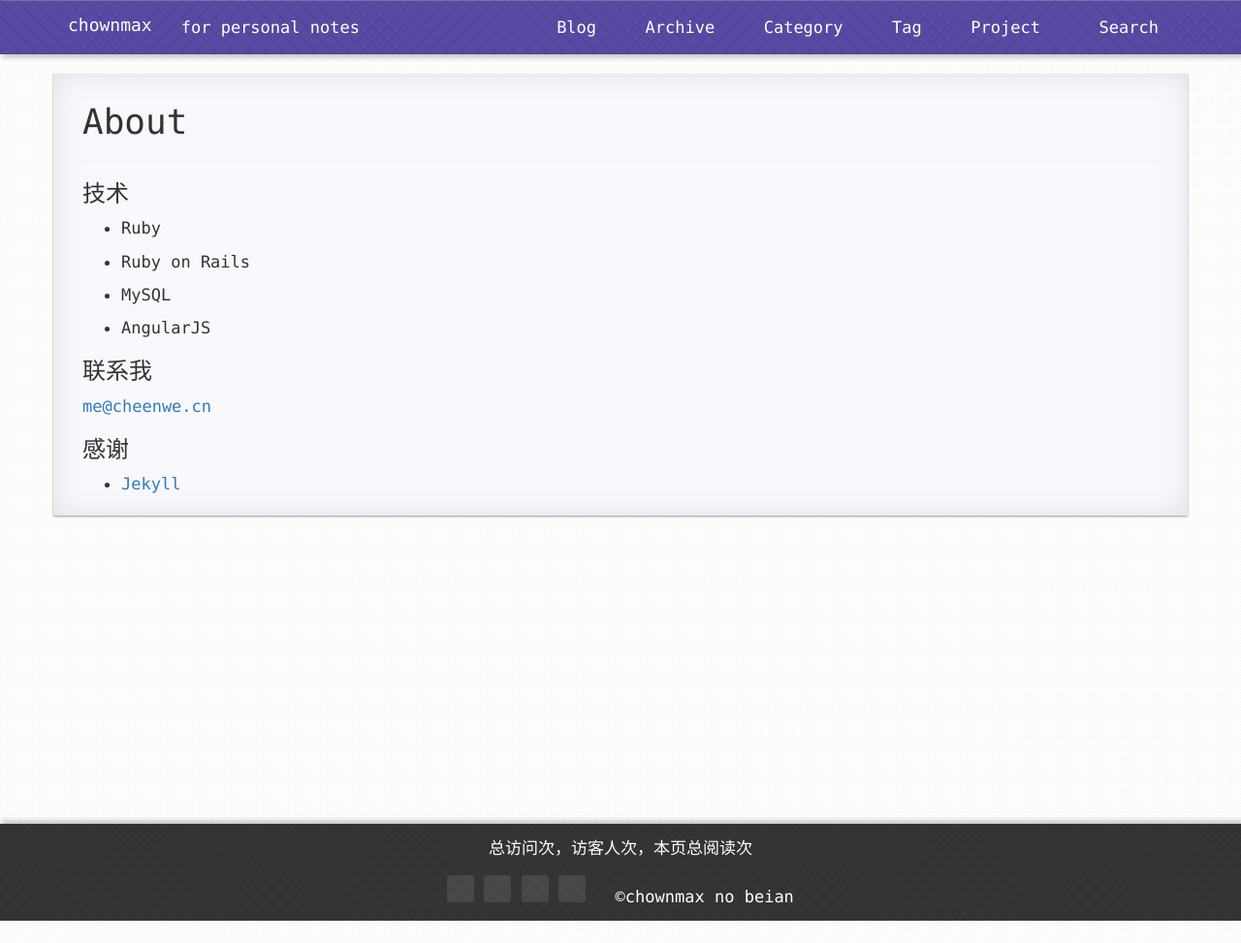
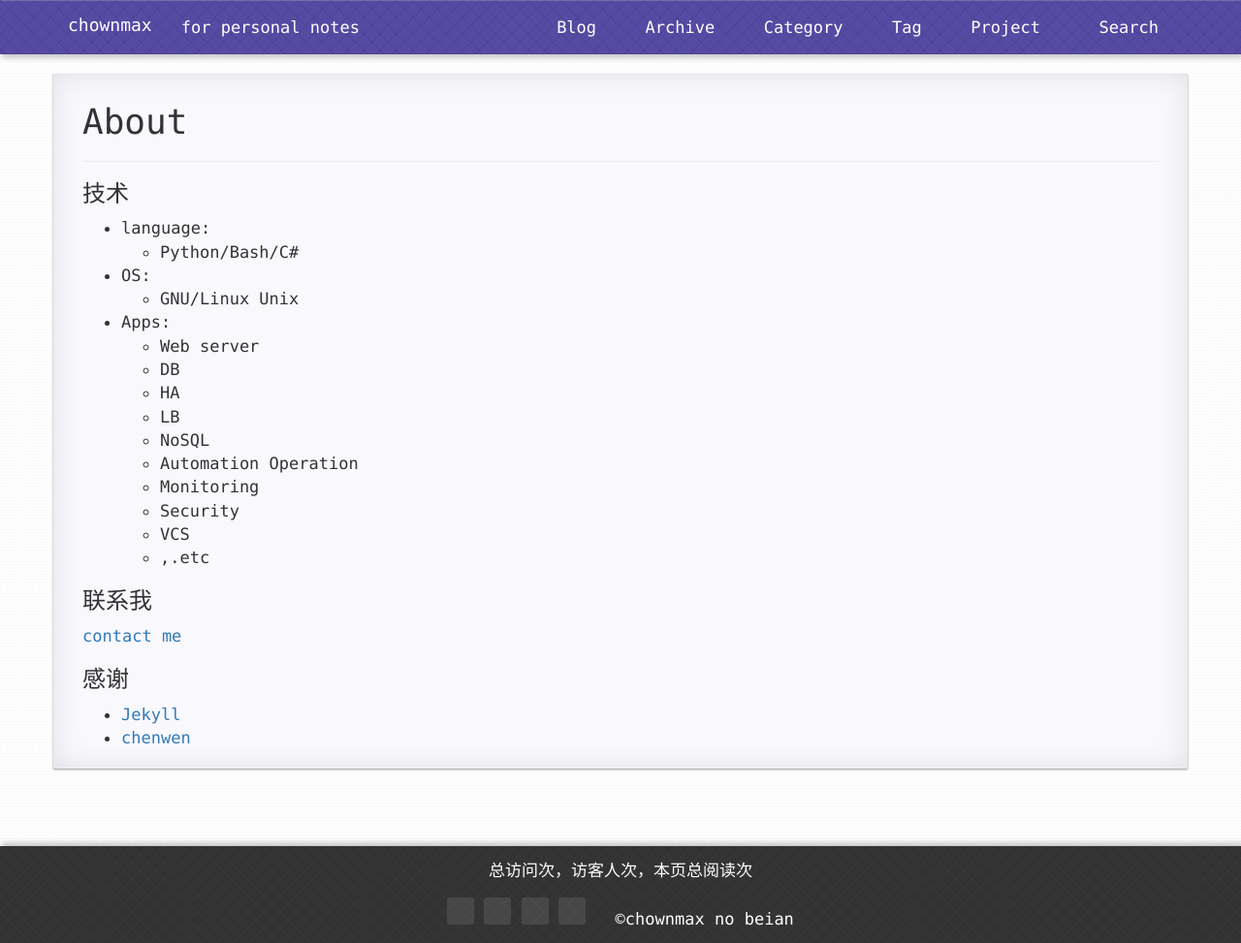
Before and after one commit to jinmeng260/jinmeng260.github.io, a Jekyll site: the page built from pages/4about.md, in a window 1280 px wide. Shown: the whole page at 97% size. Built offline with Jekyll 4.4.1, drawn with Linux system fonts in a browser that asks for light colours; nearby versions of some CDN libraries; comment, search, counter and statistics services are not loaded; a style sheet for code colours, icons or effects is not loaded; before the commit the page ends 950 px from its top, so only the background shows below that.

Commit message:
[chaneg] README/4about.md

```diff
--- a/pages/4about.md
+++ b/pages/4about.md
@@ -9,19 +9,30 @@ published: true
 
 ### 技术
 
-- Ruby
+- language:
+  - Python/Bash/C#
 
-- Ruby on Rails
+- OS:
+  - GNU/Linux Unix
 
-- MySQL
-
-- AngularJS
+- Apps:
+  - Web server
+  - DB
+  - HA
+  - LB
+  - NoSQL
+  - Automation Operation
+  - Monitoring
+  - Security
+  - VCS
+  - ,.etc
 
 
 ### 联系我
 
-[me@cheenwe.cn](mailto:cxhyun@126.com)
+[contact me](mailto:jinmeng260@yahoo.com)
 
 ### 感谢
 
 * [Jekyll](http://jekyllrb.com)
+* [chenwen](mailto:cxhyun@126.com)
```
Also changed, not shown: README.md.
